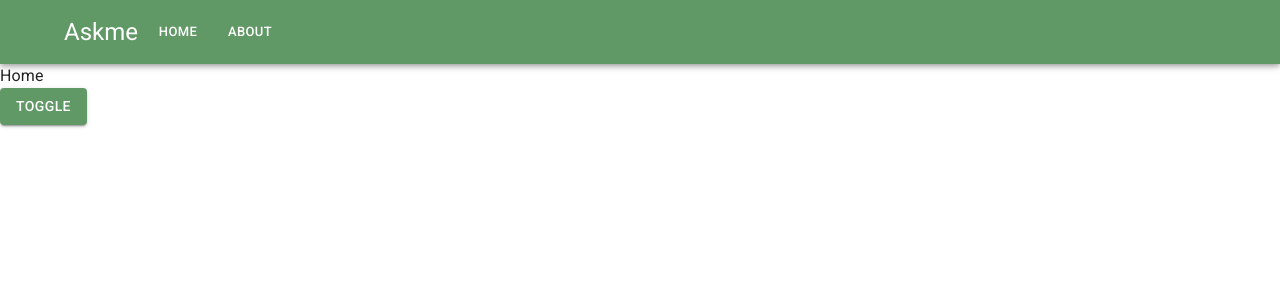
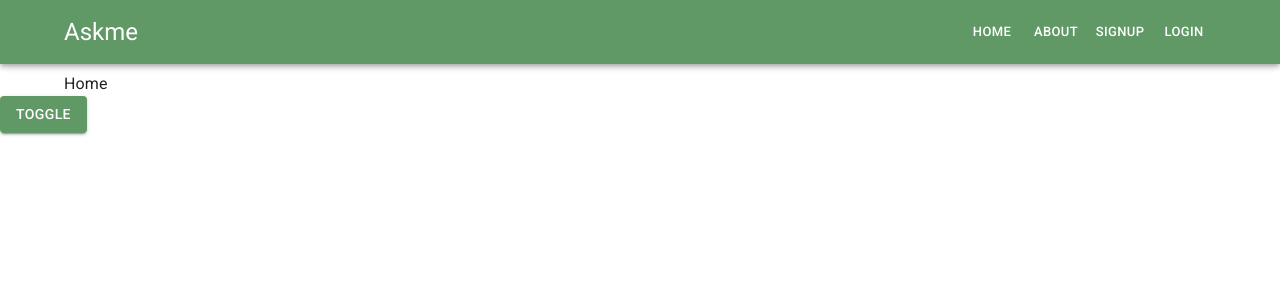
Before and after one commit to nainghtetlinn/project-askme, a React (Vite) app in the folder frontend/: page / in a window 1280 px wide. Shown: the top 300 px of the page. Built offline with nearby package versions, Linux system fonts and the light colour scheme.

Commit message:
adding header navigation

```diff
--- a/frontend/src/components/globel/Header.tsx
+++ b/frontend/src/components/globel/Header.tsx
@@ -5,23 +5,38 @@ import {
   Button,
   Container,
   Stack,
+  IconButton,
+  MenuItem,
+  Menu,
 } from "@mui/material";
+import MenuIcon from "@mui/icons-material/Menu";
+import React from "react";
 import { useNavigate } from "react-router-dom";
 
 export const Header = () => {
   const navigate = useNavigate();
+  const [anchorEl, setAnchorEl] = React.useState<null | HTMLElement>(null);
+  const open = Boolean(anchorEl);
+  const handleClick = (event: React.MouseEvent<HTMLElement>) => {
+    setAnchorEl(event.currentTarget);
+  };
+  const handleClose = () => {
+    setAnchorEl(null);
+  };
   return (
     <>
       <AppBar enableColorOnDark position="fixed">
         <Toolbar disableGutters>
           <Container maxWidth="lg">
+            <Stack direction="row" alignItems="center">
+              <Typography variant="h5">Askme</Typography>
               <Stack
                 direction="row"
                 alignItems="center"
-              justifyContent="space-between"
+                justifyContent={{ xs: "space-between", md: "right" }}
+                sx={{ width: "100%", ml: 1 }}
               >
-              <Stack direction="row" alignItems="center" spacing={1}>
-                <Typography variant="h5">Askme</Typography>
+                <Stack direction="row" alignItems="center">
                   <Button
                     onClick={() => navigate("/")}
                     color="inherit"
@@ -36,12 +51,48 @@ export const Header = () => {
                   >
                     About
                   </Button>
+                  <Button
+                    sx={{ display: { xs: "none", md: "block" } }}
+                    onClick={() => navigate("/signup")}
+                    color="inherit"
+                    size="small"
+                  >
+                    Signup
+                  </Button>
+                  <Button
+                    sx={{ display: { xs: "none", md: "block" } }}
+                    onClick={() => navigate("/login")}
+                    color="inherit"
+                    size="small"
+                  >
+                    Login
+                  </Button>
+                </Stack>
+                <IconButton
+                  sx={{ display: { md: "none" } }}
+                  color="inherit"
+                  size="small"
+                  onClick={handleClick}
+                >
+                  <MenuIcon />
+                </IconButton>
               </Stack>
             </Stack>
           </Container>
         </Toolbar>
       </AppBar>
       <Toolbar />
+      <Menu
+        anchorEl={anchorEl}
+        open={open}
+        onClose={handleClose}
+        onClick={handleClose}
+        anchorOrigin={{ horizontal: "right", vertical: "bottom" }}
+        transformOrigin={{ horizontal: "right", vertical: "top" }}
+      >
+        <MenuItem onClick={() => navigate("/signup")}>Signup</MenuItem>
+        <MenuItem onClick={() => navigate("/login")}>Login</MenuItem>
+      </Menu>
     </>
   );
 };
--- a/frontend/src/main.tsx
+++ b/frontend/src/main.tsx
@@ -1,10 +1,13 @@
 import React from "react";
 import ReactDOM from "react-dom/client";
 import App from "./App";
-import { CssBaseline, ThemeProvider, useTheme } from "@mui/material";
+import { CssBaseline, ThemeProvider } from "@mui/material";
+import { QueryClient, QueryClientProvider } from "react-query";
 import { BrowserRouter } from "react-router-dom";
 
 import { ColorModeProvider, useModeContext } from "./context/theme";
+
+const queryClient = new QueryClient();
 
 function Root() {
   const { theme } = useModeContext();
@@ -23,8 +26,10 @@ function Root() {
 
 ReactDOM.createRoot(document.getElementById("root") as HTMLElement).render(
   // <React.StrictMode>
-  <ColorModeProvider>
-    <Root />
-  </ColorModeProvider>
+  <QueryClientProvider client={queryClient}>
+    <ColorModeProvider>
+      <Root />
+    </ColorModeProvider>
+  </QueryClientProvider>
   // </React.StrictMode>
 );
--- a/frontend/src/pages/Home.tsx
+++ b/frontend/src/pages/Home.tsx
@@ -1,3 +1,12 @@
+import { Container } from "@mui/material";
+import { useQuery } from "react-query";
+
 export const Home = () => {
-  return <div>Home</div>;
+  return (
+    <>
+      <Container maxWidth="lg" sx={{ pt: 1 }}>
+        Home
+      </Container>
+    </>
+  );
 };
```
Lines whose indentation alone changed are shown as unchanged.
